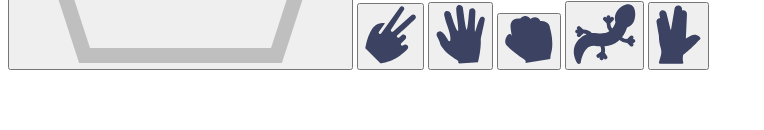
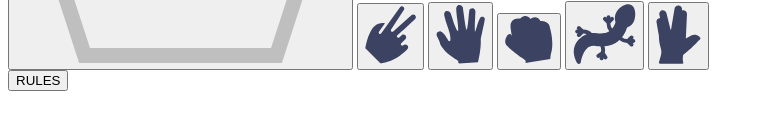
Before and after one commit to Evn2025/rpsls, a plain HTML site: page index.html in a window 1280 px wide. Shown: the part 476-606 px from the top of the page, without its empty margins (0-764 px from the left). Drawn offline with Linux system fonts and the light colour scheme.

```diff
--- a/index.html
+++ b/index.html
@@ -71,3 +71,6 @@
           <img src="images/icon-spock.svg" alt="spock" />
         </button>
       </article>
+      <!-- Commit: Add rules button below game buttons -->
+      <button class="rules-btn">RULES</button>
+    </main>
```
